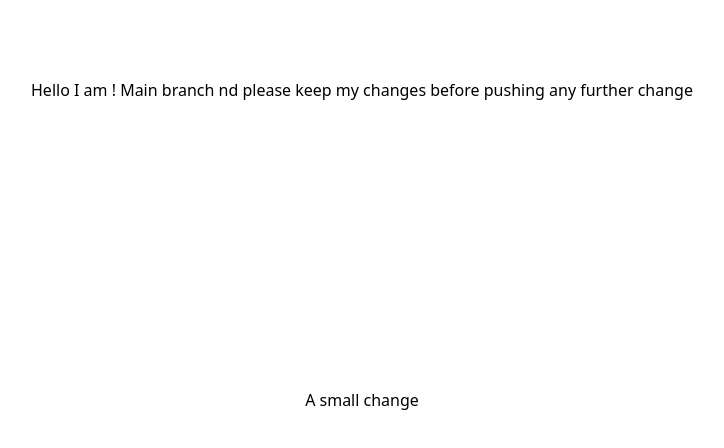
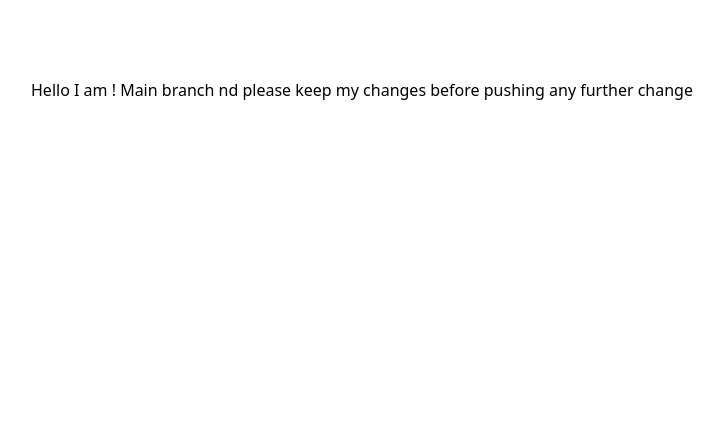
Before and after one commit to samitwadhwa/gitbranchMain, a Next.js app: page / in a window 1280 px wide. Shown: the top 448 px of the page, without its empty margins (278-1002 px from the left). Built offline with nearby package versions, Linux system fonts and the light colour scheme.

Commit message:
removed small change

```diff
--- a/app/page.tsx
+++ b/app/page.tsx
@@ -4,13 +4,6 @@ export default function Home() {
     <div className="font-sans grid grid-rows-[20px_1fr_20px] items-center justify-items-center min-h-screen p-8 pb-20 gap-16 sm:p-20">
      Hello I am ! Main branch
      nd please keep my changes before pushing any further change
-
-
-
-
-     <div>
-      A small change
-     </div>
     </div>
   );
 }
```
